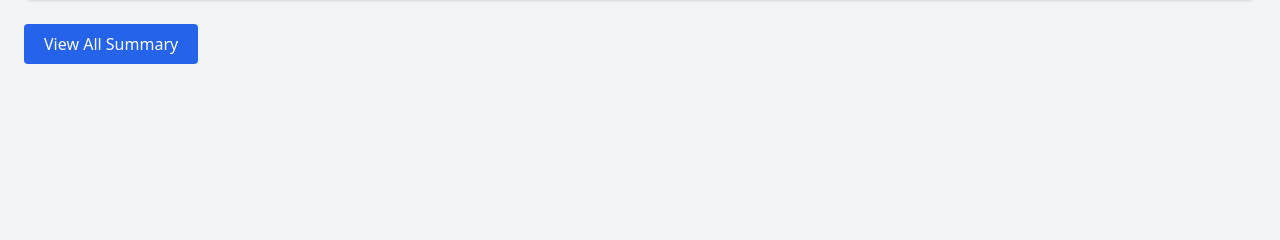
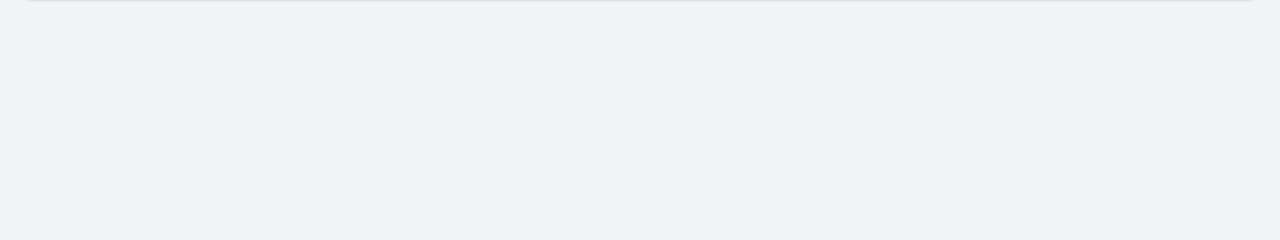
Before and after one commit to VinsenAde/Development-of-an-AI-Based-Hint-System-to-Enhance-the-Effectiveness-of-Java-Programming-Learning, a Python web app: template src/main/resources/templates/admin/user-management.html in a window 1280 px wide. Shown: the part 200-440 px from the top of the page. Run offline with Jinja, Linux system fonts and the light colour scheme; the template is opened without the code that fills it, so the values that code supplies are empty; some libraries are stand-ins or nearby versions.

Commit message:
Update task and config

```diff
--- a/src/main/resources/templates/admin/user-management.html
+++ b/src/main/resources/templates/admin/user-management.html
@@ -42,12 +42,12 @@
     </div>
 
     <!-- GROUP SUMMARY BUTTON -->
-    <div class="mt-6">
+<!--    <div class="mt-6">
       <button id="view-group-summary"
               class="px-5 py-2 bg-blue-600 text-white rounded hover:bg-blue-700">
         View All Summary
       </button>
-    </div>
+    </div>-->
   </main>
 
 </body>
```
Also changed, not shown: 1 other file.
